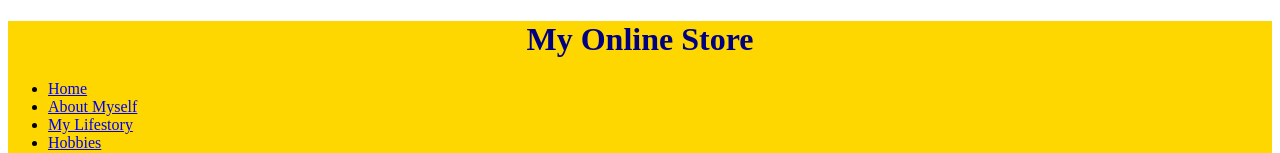
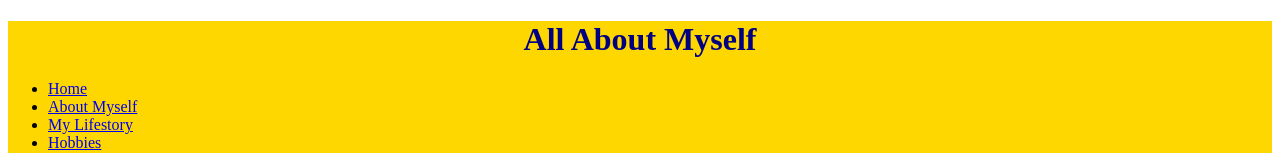
Before and after one commit to marc0-gian/About-Myself, a plain HTML site: page index.html in a window 1280 px wide. Shown: the top 153 px of the page. Drawn offline with Linux system fonts and the light colour scheme.

Commit message:
Update index.html

```diff
--- a/index.html
+++ b/index.html
@@ -8,7 +8,7 @@
 <body>
     <header style="background-color: gold">
 
-        <h1 style="text-align: center; color: navy;">My Online Store</h1>
+        <h1 style="text-align: center; color: navy;">All About Myself</h1>
 
         <nav >
             <ul>
```
